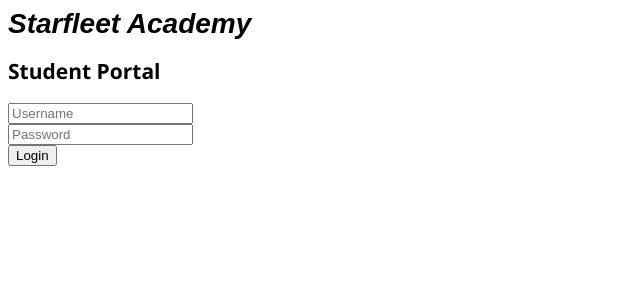
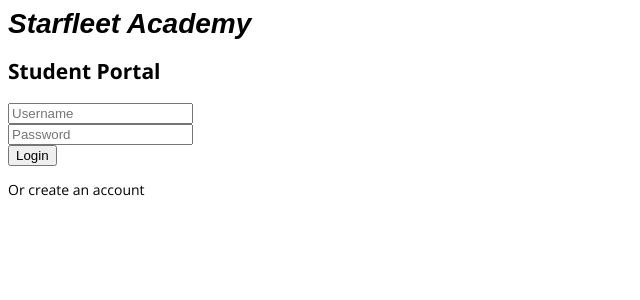
Before and after one commit to abigailboyer/starfleetacademy, a React (Create React App) app: page /login in a window 1280 px wide. Shown: the top 300 px of the page, without its empty margins (0-640 px from the left). Built offline with nearby package versions, Linux system fonts and the light colour scheme; a web font is replaced by a local one.

Commit message:
add create account link

```diff
--- a/src/components/user/Login.js
+++ b/src/components/user/Login.js
@@ -20,6 +20,8 @@
             </li>
           </ul>
         </form>
+
+        <p id="createAccount">Or <a href="/signup">create an account</a></p>
       </section>
     </main>
   )
```
